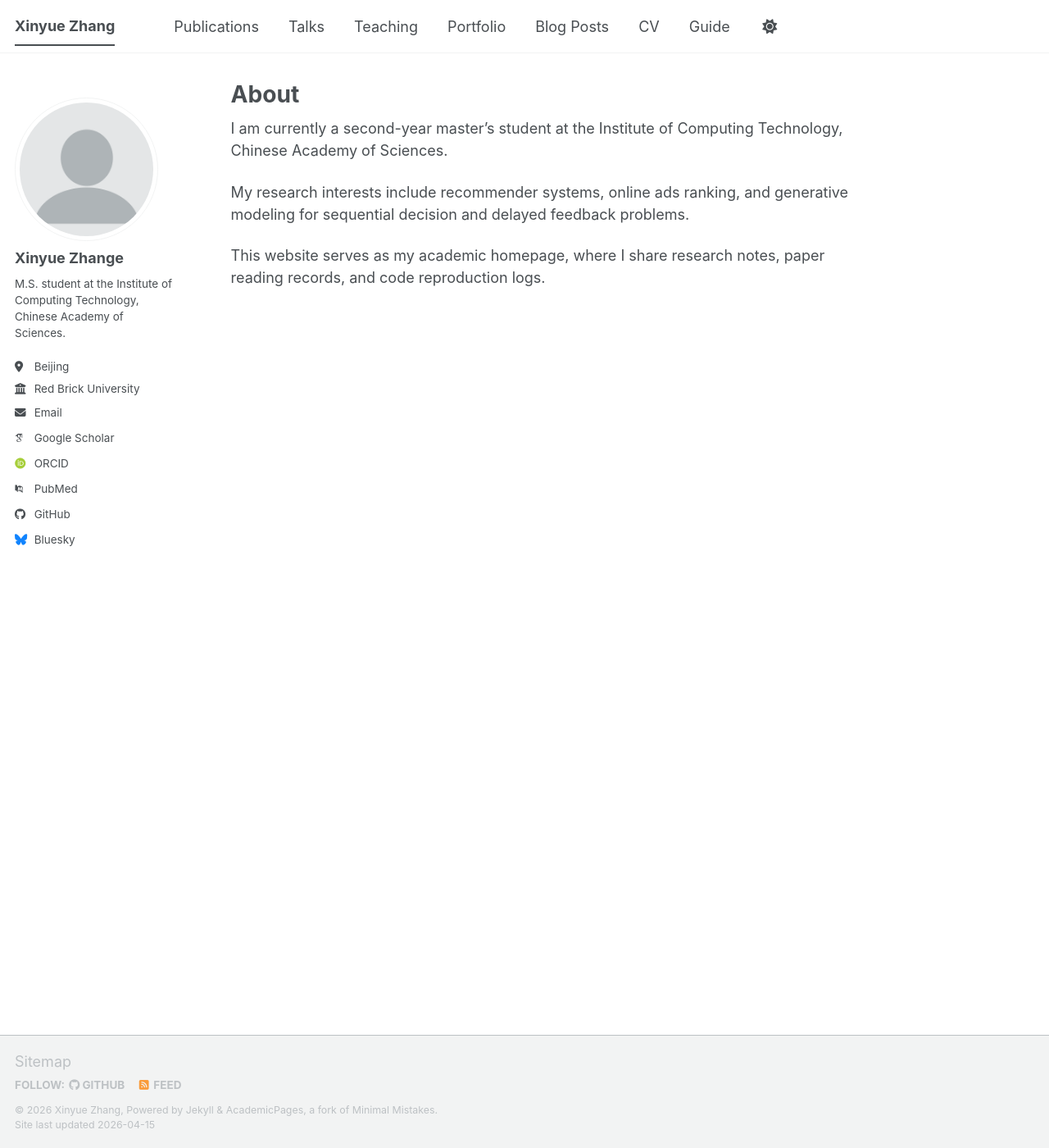
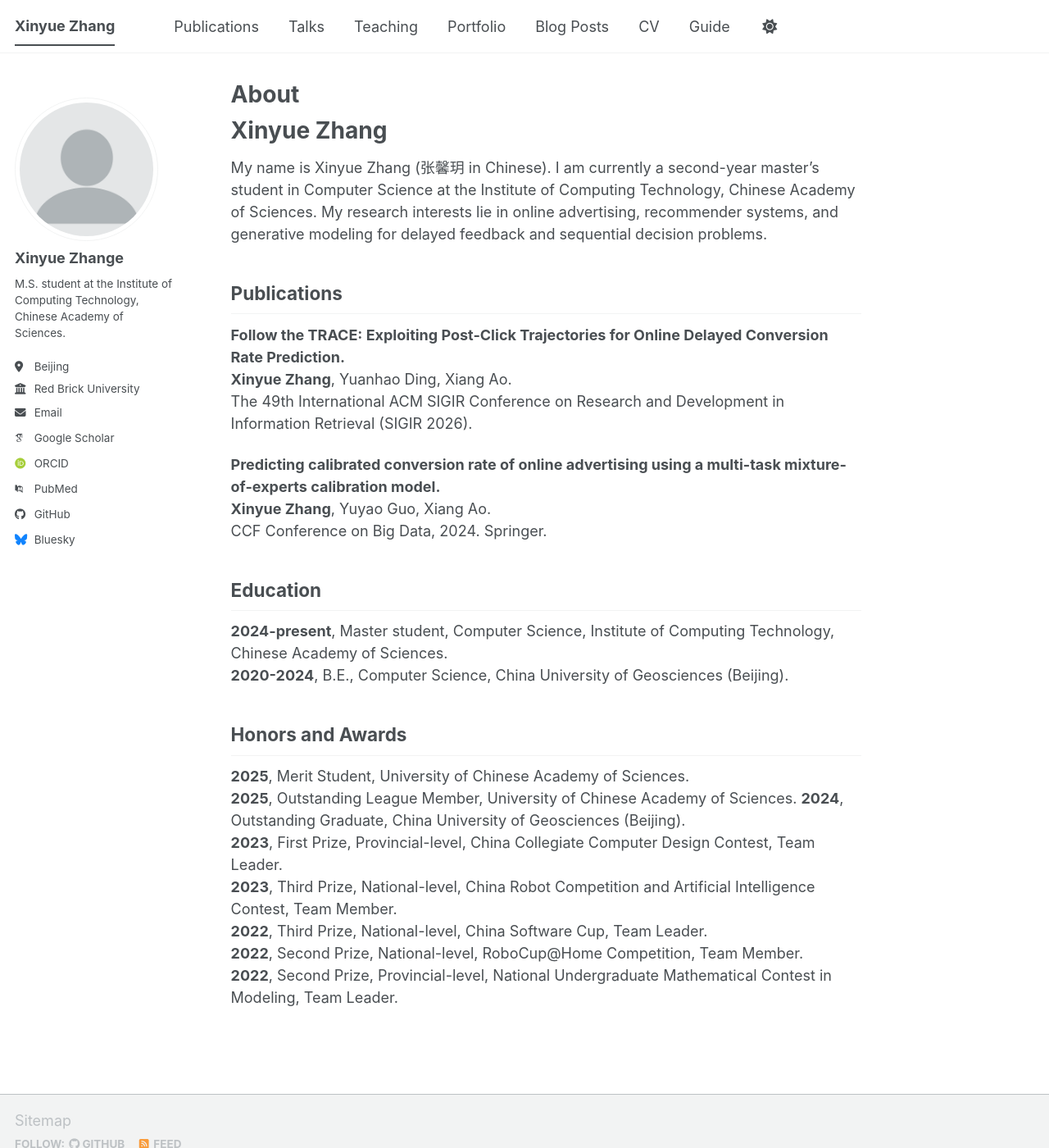
Before and after one commit to zxyyyue/zxyyyue.github.io, a Jekyll site: the page built from _pages/about.md, in a window 1280 px wide and 1400 px high. Shown: the whole window at 82% size. Built offline with Jekyll 4.4.1, drawn with Linux system fonts in a browser that asks for light colours; some web fonts are replaced; a script bundle is joined from its source files by our own code; library files that are not in the unit come from our copies.

Commit message:
Update homepage biography and publications

```diff
--- a/_pages/about.md
+++ b/_pages/about.md
@@ -7,8 +7,32 @@ redirect_from:
   - /about.html
 ---
 
-I am currently a second-year master's student at the Institute of Computing Technology, Chinese Academy of Sciences.
+# Xinyue Zhang
 
-My research interests include recommender systems, online ads ranking, and generative modeling for sequential decision and delayed feedback problems.
+My name is Xinyue Zhang (张馨玥 in Chinese). I am currently a second-year master's student in Computer Science at the Institute of Computing Technology, Chinese Academy of Sciences. My research interests lie in online advertising, recommender systems, and generative modeling for delayed feedback and sequential decision problems.
 
-This website serves as my academic homepage, where I share research notes, paper reading records, and code reproduction logs.
+## Publications
+
+**Follow the TRACE: Exploiting Post-Click Trajectories for Online Delayed Conversion Rate Prediction.**
+**Xinyue Zhang**, Yuanhao Ding, Xiang Ao.
+The 49th International ACM SIGIR Conference on Research and Development in Information Retrieval (SIGIR 2026).
+
+**Predicting calibrated conversion rate of online advertising using a multi-task mixture-of-experts calibration model.**
+**Xinyue Zhang**, Yuyao Guo, Xiang Ao.
+CCF Conference on Big Data, 2024. Springer.
+
+## Education
+
+**2024-present**, Master student, Computer Science, Institute of Computing Technology, Chinese Academy of Sciences.
+**2020-2024**, B.E., Computer Science, China University of Geosciences (Beijing).
+
+## Honors and Awards
+
+**2025**, Merit Student, University of Chinese Academy of Sciences.
+**2025**, Outstanding League Member, University of Chinese Academy of Sciences.
+**2024**, Outstanding Graduate, China University of Geosciences (Beijing).
+**2023**, First Prize, Provincial-level, China Collegiate Computer Design Contest, Team Leader.
+**2023**, Third Prize, National-level, China Robot Competition and Artificial Intelligence Contest, Team Member.
+**2022**, Third Prize, National-level, China Software Cup, Team Leader.
+**2022**, Second Prize, National-level, RoboCup@Home Competition, Team Member.
+**2022**, Second Prize, Provincial-level, National Undergraduate Mathematical Contest in Modeling, Team Leader.
```
